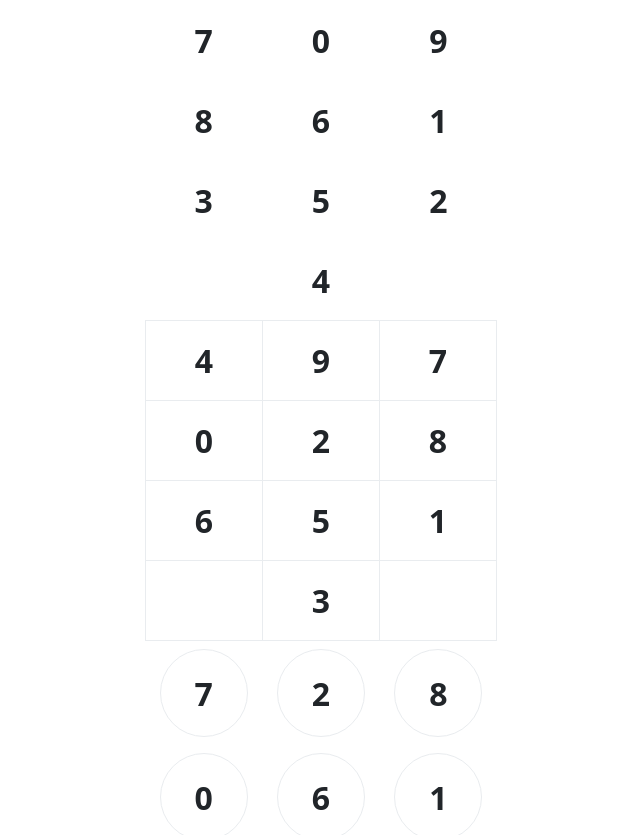
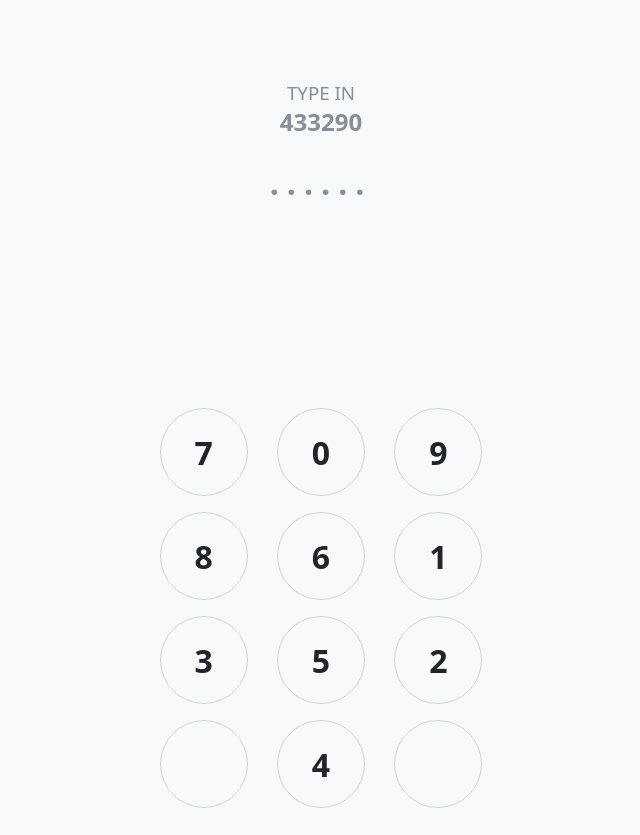
Before and after one commit to saneef/numeric-keypads, a Svelte app: page / in a window 1280 px wide. Shown: the top 835 px of the page, without its empty margins (319-959 px from the left). Built offline with nearby package versions, Linux system fonts and the light colour scheme.

Commit message:
fix: add all grays

```diff
--- a/public/global.css
+++ b/public/global.css
@@ -1,5 +1,10 @@
 * {
 	box-sizing: border-box;
+	margin: 0;
+}
+
+* + * {
+	margin-top: 1em;
 }
 
 html,
--- a/src/App.svelte
+++ b/src/App.svelte
@@ -1,60 +1,132 @@
 <script>
+	import random from "./lib/random";
 	import NumericKeypad from "./NumericKeypad.svelte";
+
+	const numOfDigits = 6;
+	const questionNumber = random(6);
+
+	let currentNumber = "";
+	let paddedString = Array.from({length: numOfDigits}).map(c => "");
+
+	$: console.log(paddedString)
+	$: paddedString = padString(currentNumber, numOfDigits);
 
 	function onDelete() {
 		console.log("delete");
+		currentNumber = currentNumber.slice(0, -1);
 	}
 
 	function onConfirm() {
 		console.log("confirm");
+		if (currentNumber === questionNumber) {
+			console.log("correct");
+		} else {
+			console.log("wrong");
+		}
 	}
 
 	function onPress(data) {
-		console.log("press", data.detail);
+		const digit = data && data.detail && data.detail.value;
+
+		if (digit !== undefined) {
+			currentNumber += digit;
+		}
+	}
+
+	function padString(str, n) {
+		const arr = str.split('');
+
+		return Array.from({length: n}).map((_, i) => arr[i] !== undefined ? arr[i] : "")
 	}
 </script>
 
 <style>
 	:global(html) {
-		--color-dark: #212529;
-		--color-light: #f8f9fa;
-		--color-border: #e9ecef;
+		--color-gray-0: #f8f9fa;
+		--color-gray-1: #f1f3f5;
+		--color-gray-2: #e9ecef;
+		--color-gray-3: #dee2e6;
+		--color-gray-4: #ced4da;
+		--color-gray-5: #adb5bd;
+		--color-gray-6: #868e96;
+		--color-gray-7: #495057;
+		--color-gray-8: #343a40;
+		--color-gray-9: #212529;
+
+		--color-border: var(--color-gray-4);
 
 		--color-success: #37b24d;
 		--color-warning: #f59f00;
 		--color-danger: #f03e3e;
+		--color-text: var(--color-gray-9);
+		--color-text-light: var(--color-gray-6);
 
 		--border-width: 1px;
 
-		color: var(--color-dark);
+		color: var(--color-text);
 	}
 
 	:global(body) {
 		margin: 0;
 		font-family: system-ui;
+		background-color: var(--color-gray-0);
 	}
 
-	div {
+	.header {
+		text-align: center;
+	}
+
+	.bounds {
 		margin-left: auto;
 		margin-right: auto;
 		max-width: 22rem;
 	}
+
+	.grid {
+		height: 100vh;
+		display: grid;
+		grid-template-rows: 1fr 1fr;
+	}
+
+	.header {
+		padding-top: 4em;
+	}
+
+	.legend {
+		color: var(--color-text-light);
+		font-weight: normal;
+		text-transform: uppercase;
+	}
+
+	.question {
+		margin-top: 0;
+		color: var(--color-text-light);
+	}
+
+	.answer {
+		letter-spacing: 0.25em;
+	}
+
+	.empty-char {
+		color: var(--color-text-light);
+	}
 </style>
 
-<div>
-	<NumericKeypad
-		shuffle
-		on:confirm="{onConfirm}"
-		on:delete="{onDelete}"
-		on:press="{onPress}"
-	/>
-	<NumericKeypad
-		variant="bordered"
-		shuffle
-		on:confirm="{onConfirm}"
-		on:delete="{onDelete}"
-		on:press="{onPress}"
-	/>
+<div class="bounds">
+	<div class="grid">
+		<div class="header">
+			<h3 class="legend">Type in</h3>
+			<h2 class="question">{questionNumber}</h2>
+			<h1 class="answer">
+				{#each paddedString as ch}
+					{#if ch === ""}
+					<span class="empty-char">&middot;</span>
+					{:else}
+					<span>{ch}</span>
+					{/if}
+				{/each}
+			</h1>
+		</div>
 		<NumericKeypad
 			variant="circular"
 			shuffle
@@ -63,3 +135,4 @@
 			on:press="{onPress}"
 		/>
 	</div>
+</div>
--- a/src/NumericKeypad.svelte
+++ b/src/NumericKeypad.svelte
@@ -48,6 +48,7 @@
 
 		font-size: 2em;
 		font-weight: bold;
+		margin-top: 0;
 	}
 
 	button:active {
--- /dev/null
+++ b/src/lib/random.js
@@ -0,0 +1,6 @@
+export default function random(n) {
+	return Array.from({ length: n }).reduce(
+		(acc, n) => acc + Math.floor(Math.random() * 10),
+		""
+	);
+}
```
Also changed, not shown: src/lib/shuffle.js (+5 -5 lines). Lines whose indentation alone changed are shown as unchanged.
